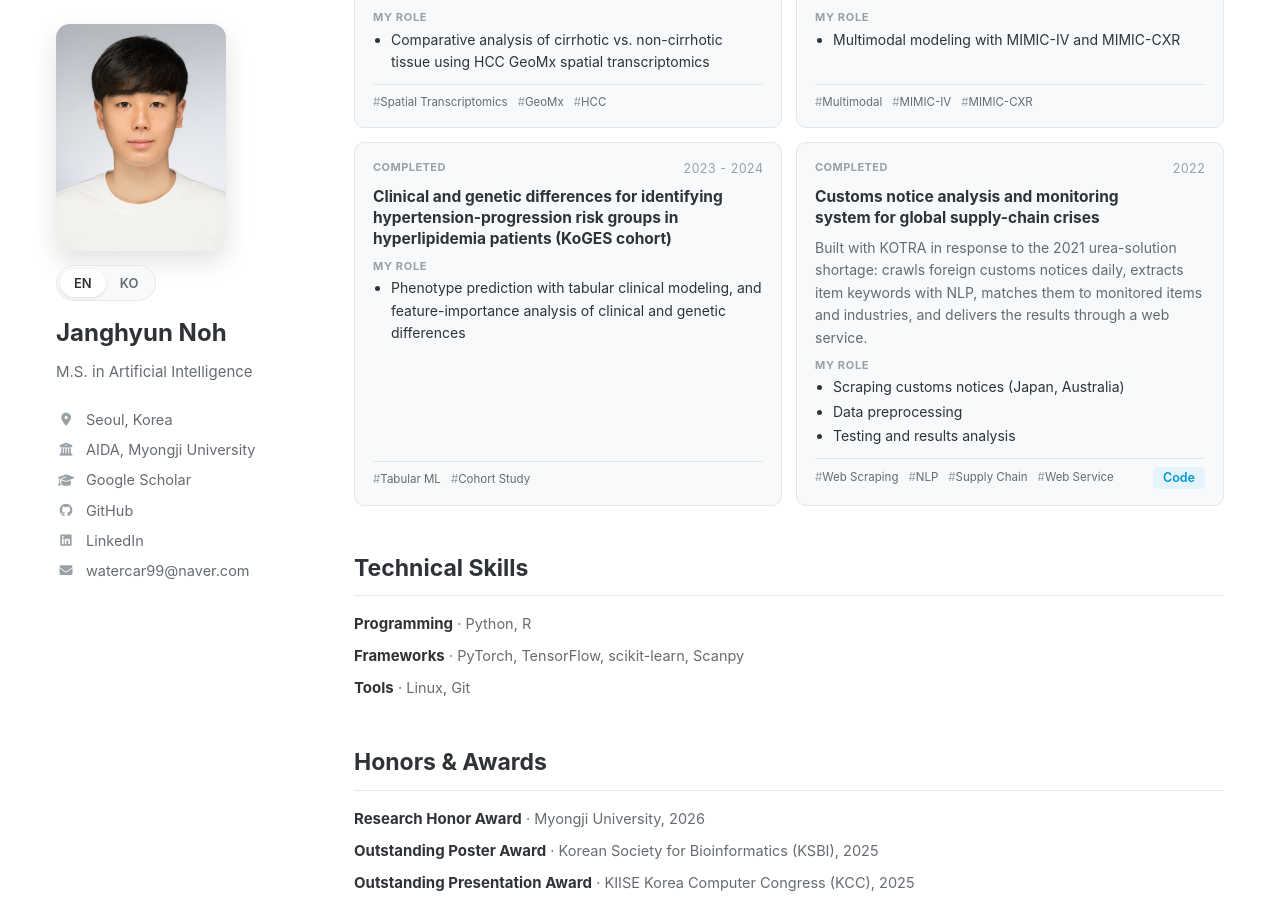
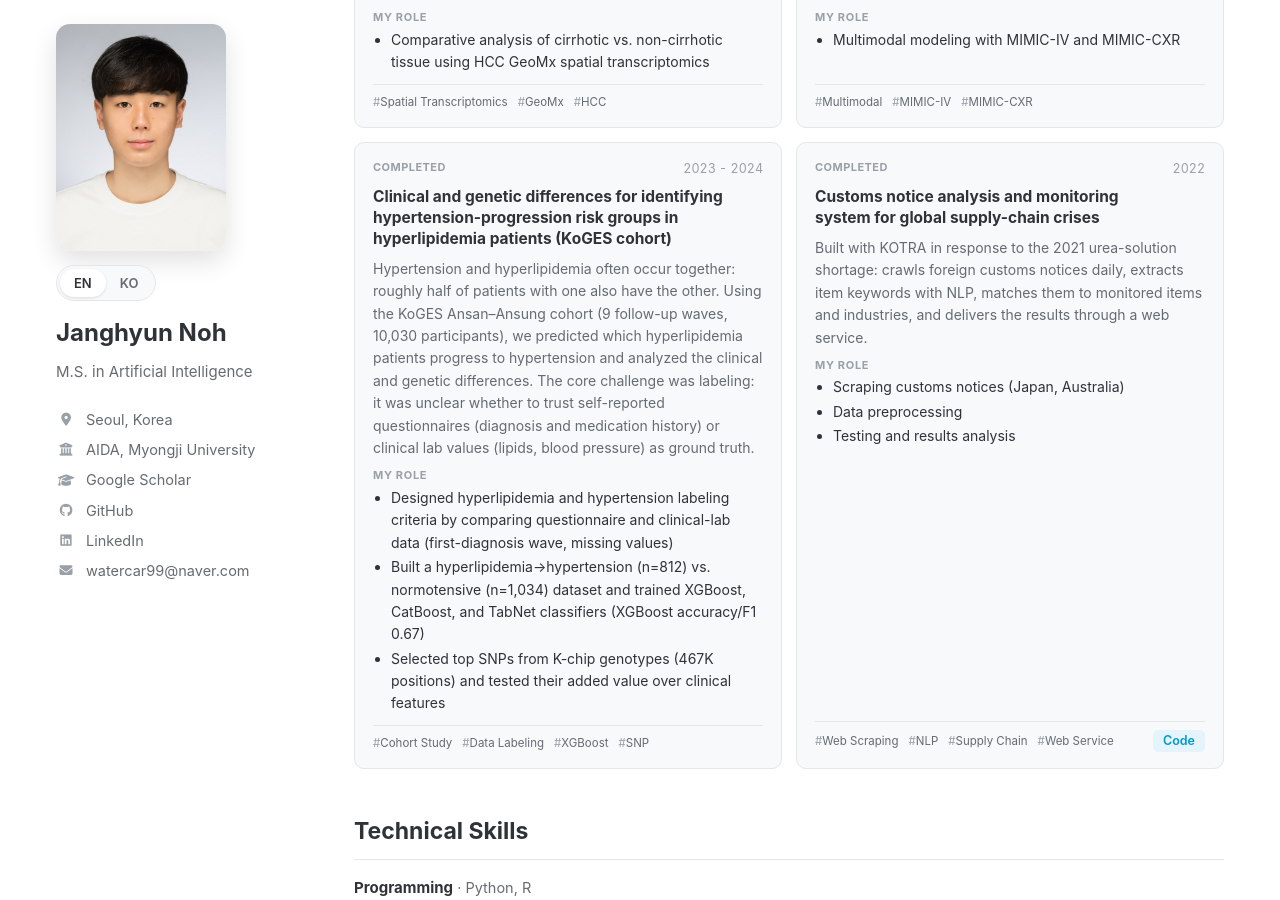
Before and after one commit to janghyunnoh/janghyunnoh.github.io, a Jekyll site: the page built from index.md, in a window 1280 px wide and 900 px high, scrolled down 2527 px. Built offline with Jekyll 4.4.1, drawn with Linux system fonts in a browser that asks for light colours.

Commit message:
KoGES project card: background, labeling challenge, and role
Summary covers the hypertension–hyperlipidemia co-occurrence, the KoGES
Ansan–Ansung cohort, and the questionnaire vs. clinical-lab labeling
problem. Role lists labeling design, dataset + boosting/TabNet models,
and SNP selection.

Co-Authored-By: Claude Opus 5.5 <noreply@anthropic.com>
Claude-Session: https://claude.ai/code/session_01KSQJoZP1auZdYkoBxWPSet

```diff
--- a/_data/projects.yml
+++ b/_data/projects.yml
@@ -70,11 +70,17 @@
   period: "2023 - 2024"
   title: "Clinical and genetic differences for identifying hypertension-progression risk groups in hyperlipidemia patients (KoGES cohort)"
   title_ko: "KoGES 코호트 기반 고지혈증 환자의 고혈압 진행 위험군 규명을 위한 임상·유전적 차이 분석 연구"
+  summary: "Hypertension and hyperlipidemia often occur together: roughly half of patients with one also have the other. Using the KoGES Ansan–Ansung cohort (9 follow-up waves, 10,030 participants), we predicted which hyperlipidemia patients progress to hypertension and analyzed the clinical and genetic differences. The core challenge was labeling: it was unclear whether to trust self-reported questionnaires (diagnosis and medication history) or clinical lab values (lipids, blood pressure) as ground truth."
+  summary_ko: "고혈압과 고지혈증은 환자의 절반가량이 서로를 동반할 만큼 함께 나타나는 질환입니다. KoGES 안산·안성 코호트(1–9기 추적, 10,030명)로 고지혈증 환자 중 고혈압으로 진행하는 위험군을 예측하고 임상·유전적 차이를 분석했습니다. 핵심 난제는 라벨링으로, 개인 문진(진단·약물력)과 임상 검사(지질·혈압 수치) 중 어느 쪽을 진단 근거로 신뢰할지가 명확하지 않았습니다."
   role:
-    - "Phenotype prediction with tabular clinical modeling, and feature-importance analysis of clinical and genetic differences"
+    - "Designed hyperlipidemia and hypertension labeling criteria by comparing questionnaire and clinical-lab data (first-diagnosis wave, missing values)"
+    - "Built a hyperlipidemia→hypertension (n=812) vs. normotensive (n=1,034) dataset and trained XGBoost, CatBoost, and TabNet classifiers (XGBoost accuracy/F1 0.67)"
+    - "Selected top SNPs from K-chip genotypes (467K positions) and tested their added value over clinical features"
   role_ko:
-    - "tabular clinical modeling 기반 phenotype prediction 및 feature importance 기반 임상·유전적 차이 분석"
-  tags: [Tabular ML, Cohort Study]
+    - "문진 vs 임상 검사 비교를 통한 고지혈증·고혈압 라벨링 기준 설계 (최초 진단 차수, 결측 처리)"
+    - "선 고지혈증 → 후 고혈압(812명) vs 정상혈압 유지(1,034명) 데이터셋 구축 및 XGBoost·CatBoost·TabNet 분류 (XGBoost acc/F1 0.67)"
+    - "K-chip SNP(46.7만 위치)에서 상위 SNP 선별 후 임상 변수 대비 추가 효과 검증"
+  tags: [Cohort Study, Data Labeling, XGBoost, SNP]
 
 - status: completed
   period: "2022"
```
